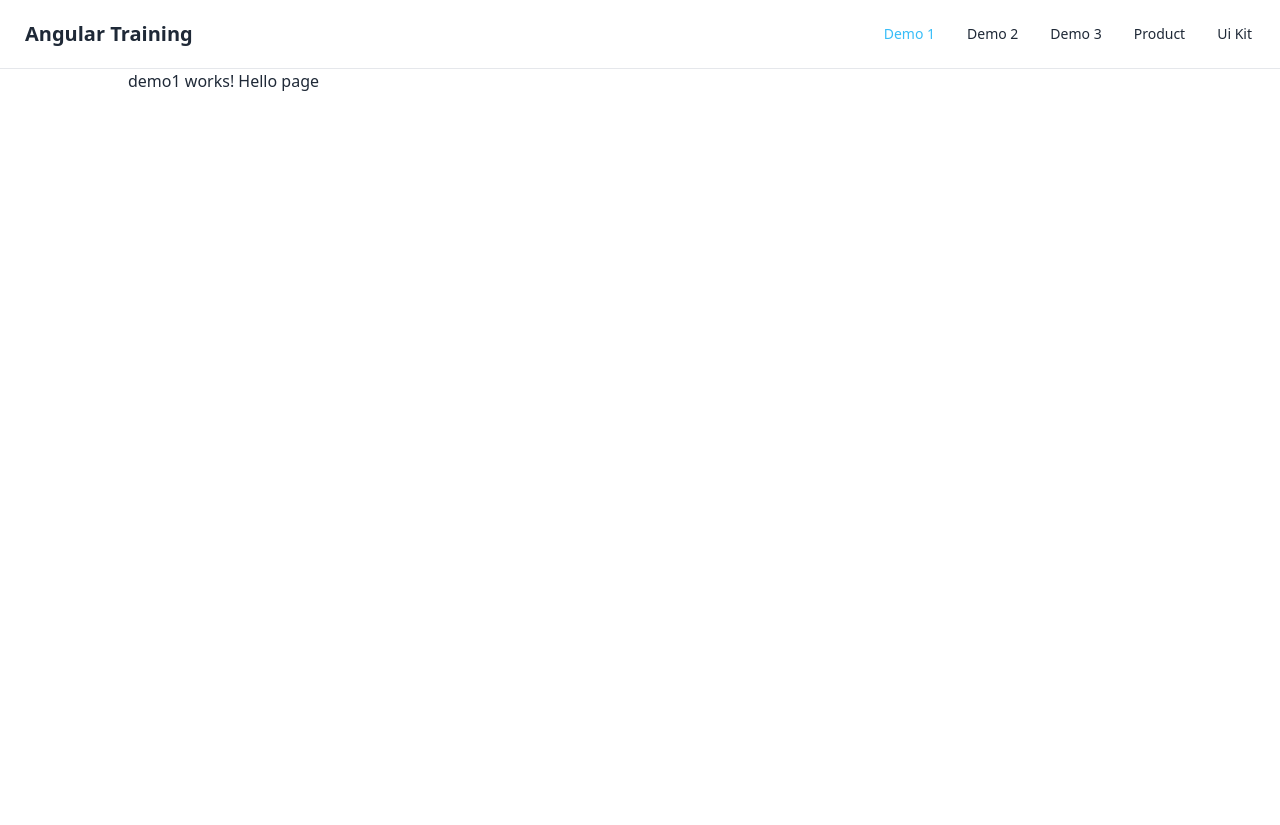
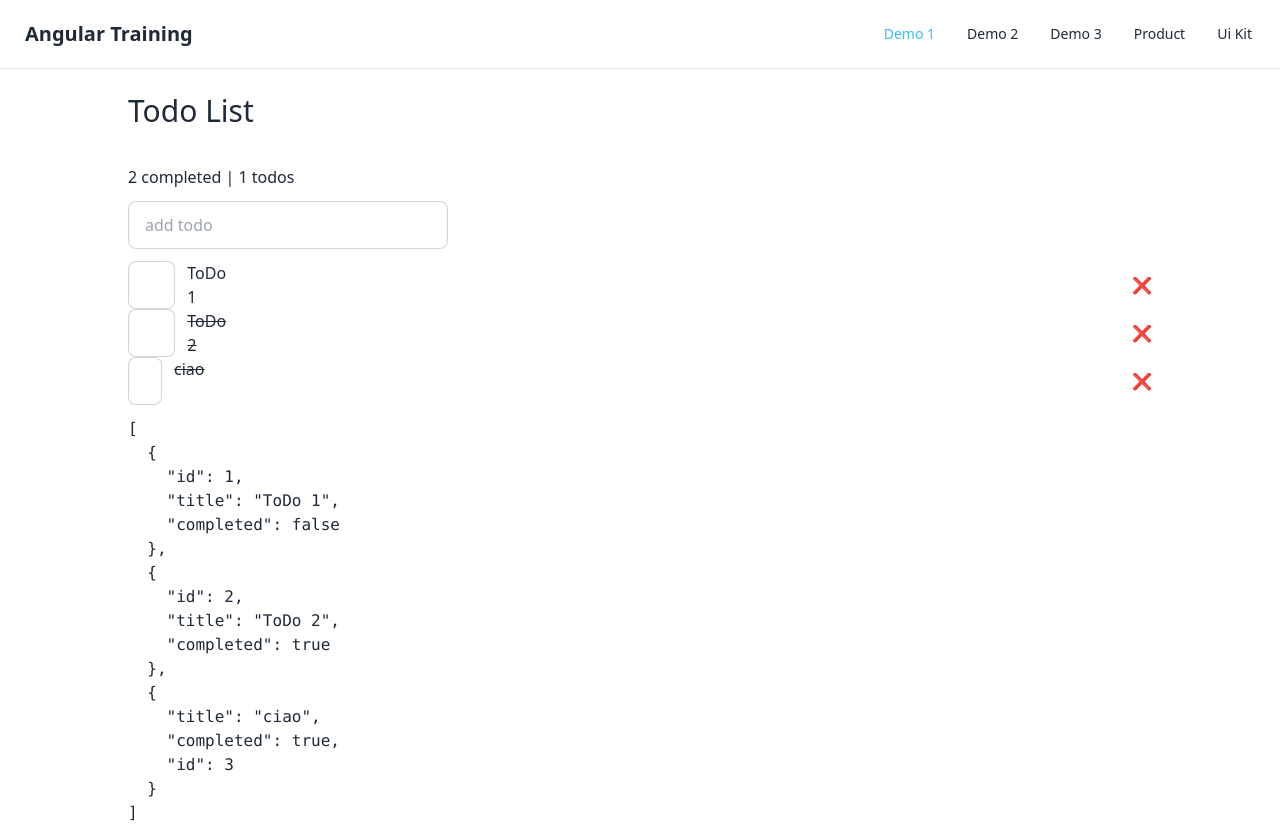
Before and after one commit to alelax/angular-evolution, an Angular app: page /demo1 in a window 1280 px wide. Before the commit the page ends 800 px from the top, so only its background shows below. Built offline with nearby package versions, Linux system fonts and the light colour scheme; data requests are answered from the project's data file.

Commit message:
Todo with http client

```diff
--- a/package.json
+++ b/package.json
@@ -6,6 +6,7 @@
     "start": "ng serve",
     "build": "ng build",
     "watch": "ng build --watch --configuration development",
+    "server": "json-server --watch server/db.json",
     "test": "ng test"
   },
   "private": true,
@@ -30,6 +31,7 @@
     "autoprefixer": "^10.4.16",
     "daisyui": "^4.4.19",
     "jasmine-core": "~5.1.0",
+    "json-server": "^0.17.4",
     "karma": "~6.4.0",
     "karma-chrome-launcher": "~3.2.0",
     "karma-coverage": "~2.2.0",
--- /dev/null
+++ b/server/db.json
@@ -0,0 +1,19 @@
+{
+  "todos": [
+    {
+      "id": 1,
+      "title": "ToDo 1",
+      "completed": false
+    },
+    {
+      "id": 2,
+      "title": "ToDo 2",
+      "completed": true
+    },
+    {
+      "title": "ciao",
+      "completed": true,
+      "id": 3
+    }
+  ]
+}
--- a/src/app/features/demo1/demo1.component.ts
+++ b/src/app/features/demo1/demo1.component.ts
@@ -1,18 +1,94 @@
-import { Component, Input } from '@angular/core';
+import { CommonModule } from '@angular/common';
+import { Component, Input, OnInit, computed, effect, inject, signal } from '@angular/core';
+import { Todo } from '../../models/todo';
+import { HttpClient } from '@angular/common/http';
 
 @Component({
   selector: 'app-demo1',
   standalone: true,
-  imports: [],
+  imports: [CommonModule],
   template: `
-    <p>
-      demo1 works! {{ title }}
-    </p>
+    <div class="centered-page sm flex flex-col gap-3">
+      <h1 class="page-title">Todo List</h1>
+
+        <div>
+            {{ totalCompleted() }} completed | {{ todoToComplete() }} todos
+        </div>
+        <input
+          type="text"
+          class="input input-bordered"
+          #inputRef
+          (keydown.enter)="addTodo(inputRef)"
+          placeholder="add todo"
+        >
+
+        <ul>
+          @for (todo of todos(); track todo.id) {
+            <li class="flex justify-between">
+              <div class="flex gap-3">
+                <input
+                  type="checkbox" [checked]="todo.completed"
+                  (change)="toggleTodo(todo)"
+                >
+                <span [ngClass]="{'line-through': todo.completed}">
+                    {{todo.title}}
+                </span>
+              </div>
+              <button (click)="removeTodo(todo)">❌</button>
+            </li>
+          }
+          </ul>
+
+          <pre>{{todos() | json}}</pre>
+    </div>
   `,
   styles: ``
 })
-export class Demo1Component {
 
-  @Input() title: string = '';
+export class Demo1Component implements OnInit {
+
+  todos = signal<Todo[]>([]);
+  http = inject(HttpClient);
+
+  totalCompleted = computed(() => this.todos().filter(t => t.completed).length);
+  todoToComplete = computed(() => this.todos().filter(t => !t.completed).length);
+
+  ngOnInit(): void {
+    this.http.get<Todo[]>('http://localhost:3000/todos').subscribe( res => {
+      this.todos.set(res)
+    })
+  }
+
+  addTodo(input: HTMLInputElement) {
+
+    this.http.post<Todo>(`http://localhost:3000/todos`, {
+      title: input.value,
+      completed: false
+    })
+    .subscribe(newTodo => {
+      this.todos.update(todos => [...todos, newTodo])
+      input.value = ''
+    })
+
+  }
+
+  removeTodo(todoToRemove: Todo) {
+    this.http.delete(`http://localhost:3000/todos/${todoToRemove.id}`)
+      .subscribe(() => {
+        this.todos.update(todos => todos.filter(todo => todo.id !== todoToRemove.id))
+      })
+  }
+
+  toggleTodo(todoToToggle: Todo) {
+    this.http.patch<Todo>(`http://localhost:3000/todos/${todoToToggle.id}`, {
+      ...todoToToggle,
+      completed: !todoToToggle.completed
+    })
+    .subscribe(res => {
+      this.todos.update(todos => {
+        return todos.map(t => t.id === todoToToggle.id ? res : t);
+      })
+    })
+  }
 
 }
--- /dev/null
+++ b/src/app/models/todo.ts
@@ -0,0 +1,5 @@
+export interface Todo {
+    id: string;
+    title: string;
+    completed: boolean;
+}
```
Also changed, not shown: 1 other file (tests, documents, lock files or other folders).
